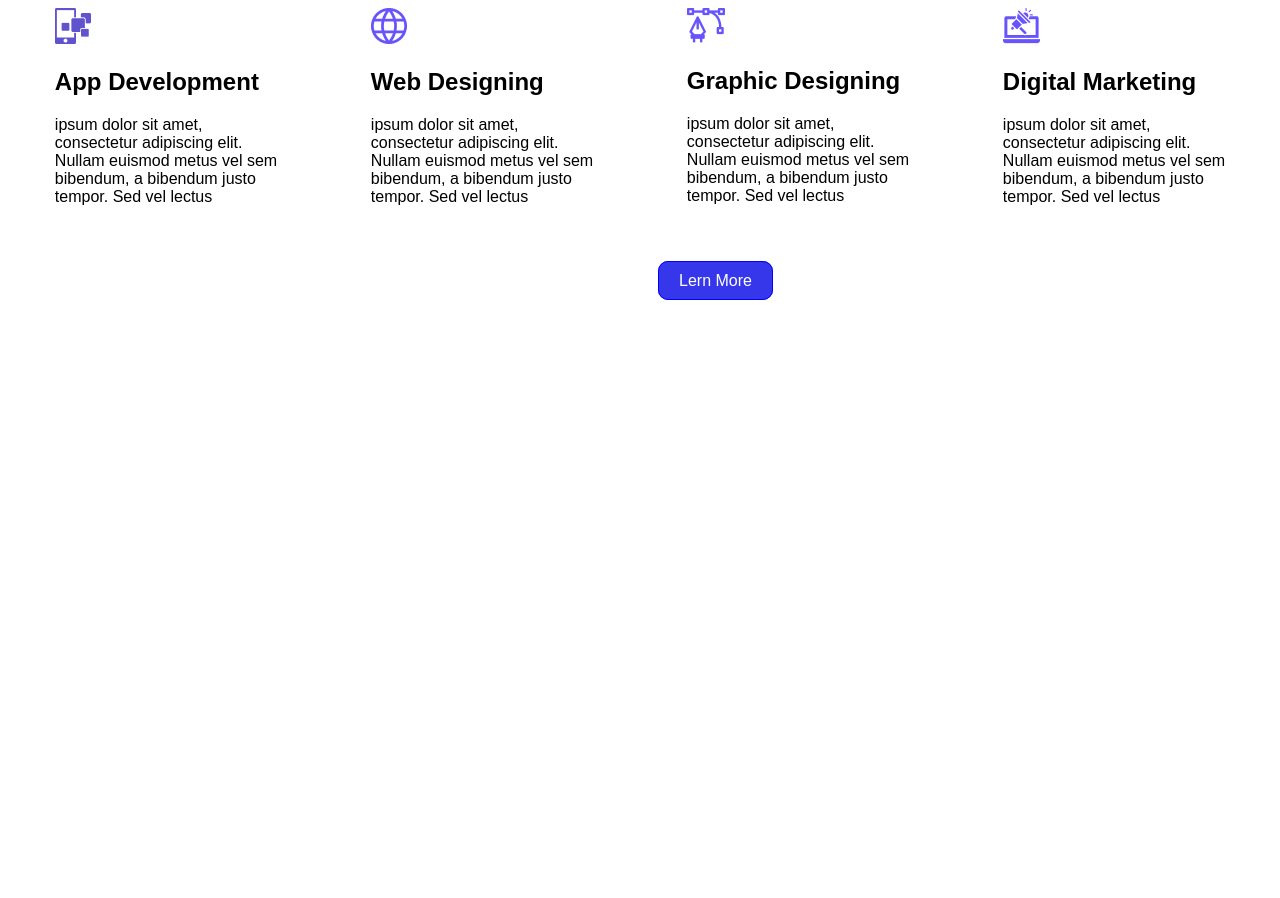
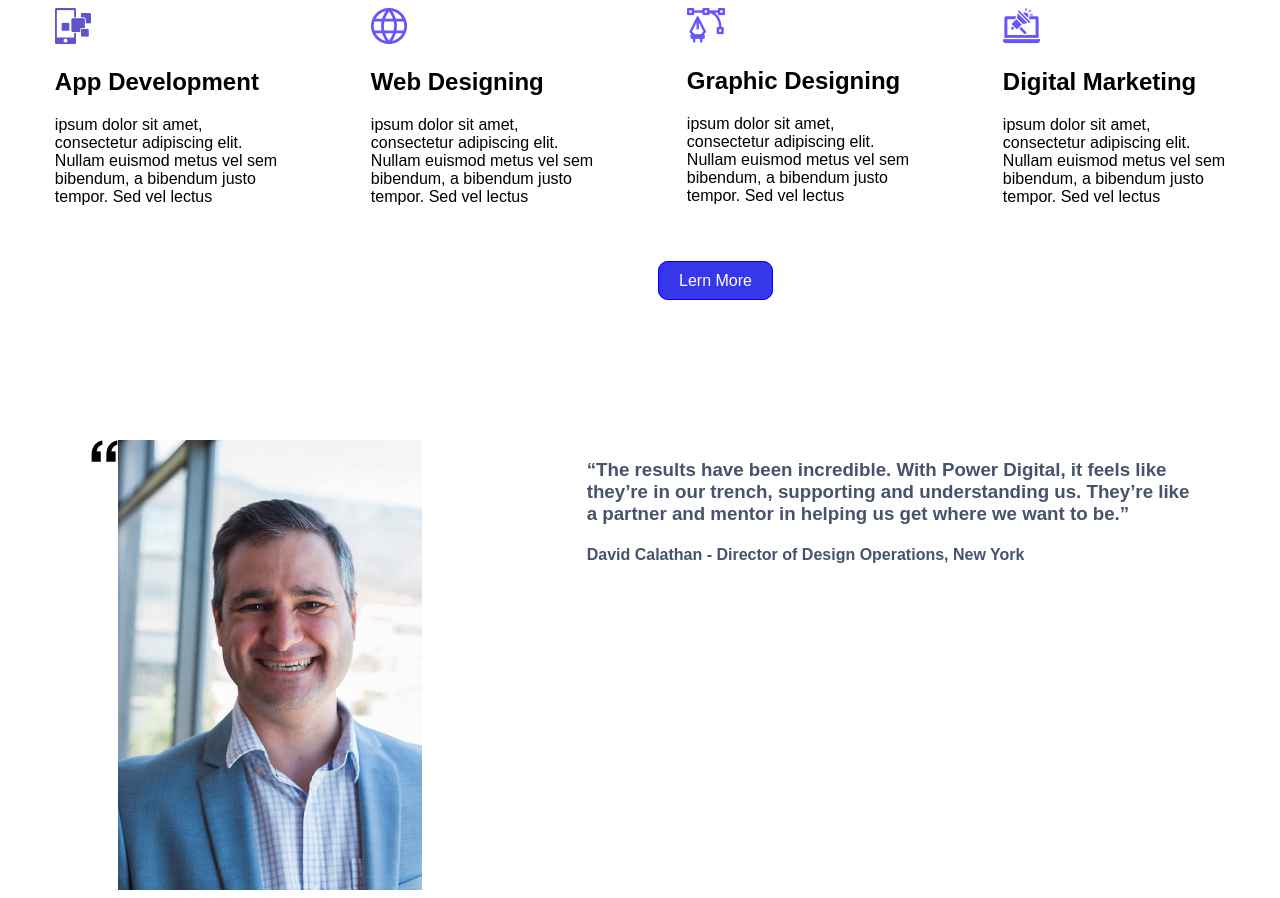
Before and after one commit to dev-rayhona/digital-agency, a plain HTML site: page index.html in a window 1280 px wide. Shown: the part 1061-1959 px from the top of the page. Before the commit the page ends 1361 px from the top, so only its background shows below. Drawn offline with Linux system fonts and the light colour scheme.

Commit message:
comment block

```diff
--- a/css/style.css
+++ b/css/style.css
@@ -111,3 +111,20 @@ span.purple-text {
 .explore-service .service-title h3{
     color: rgb(88, 100, 110);
 }
+
+.comment{
+    display: flex;
+    flex-direction: row;
+    justify-content: space-around;
+    margin-top: 150px;
+}
+.comment-img{
+    display: flex;
+    flex-direction: row;
+    align-items: flex-start;
+}
+
+.comment-text{
+    color: #47536B;
+    font-family: Plus Jakarta Sans;
+}
--- a/index.html
+++ b/index.html
@@ -93,5 +93,16 @@
             <a href="#" class="explore-button">Lern More</a>
         </div>
     </div>
+
+   <div class="comment">
+    <div class="comment-img">
+        <img src="./images/inverted commas.png" alt="">
+        <img src="./images/person.png" alt="">
+    </div>
+    <div class="comment-text">
+        <h3>“The results have been incredible. With Power Digital, it feels like <br>they’re in our trench, supporting and understanding us. They’re like<br> a partner and mentor in helping us get where we want to be.”</h3>
+        <h4>David Calathan - Director of Design Operations, New York</h4>
+    </div>
+   </div>
 </body>
 </html>
```
Also changed, not shown: images/inverted commas.png (added).
